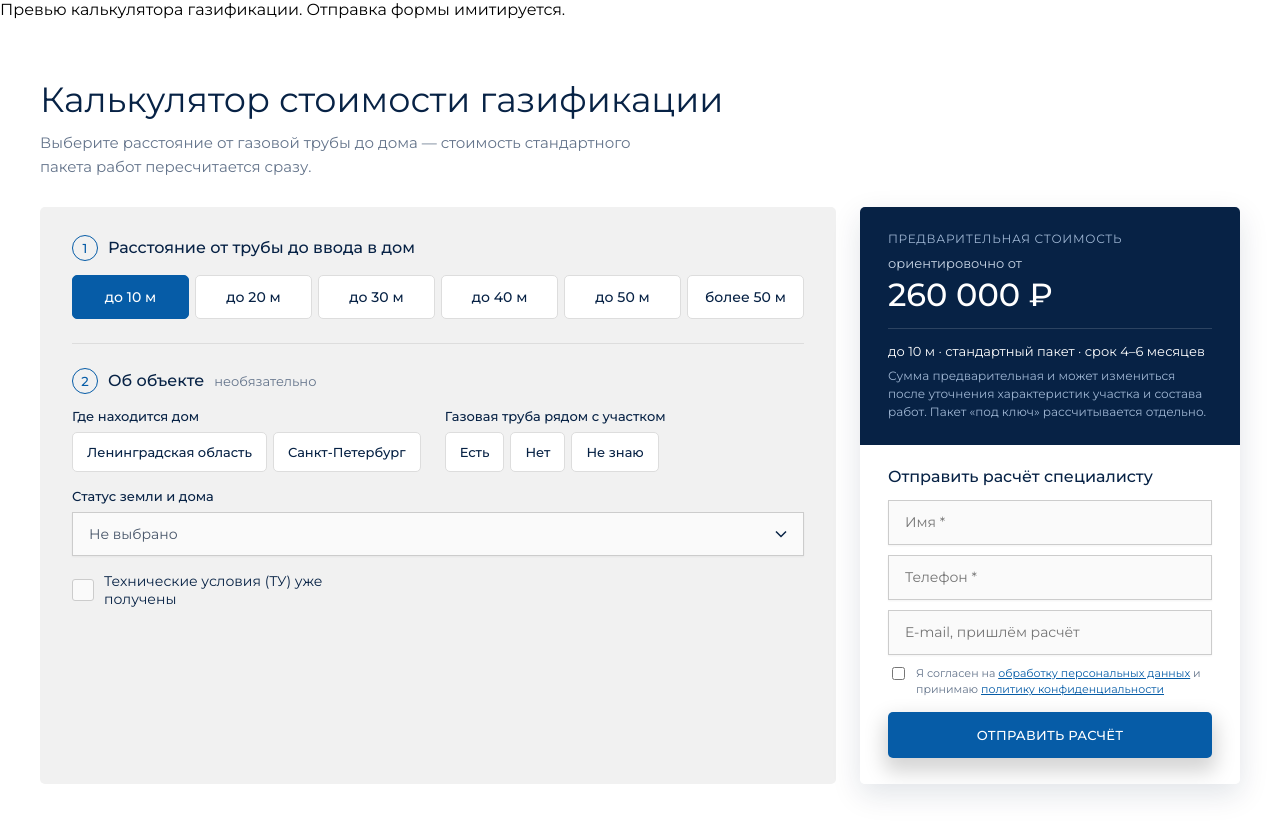
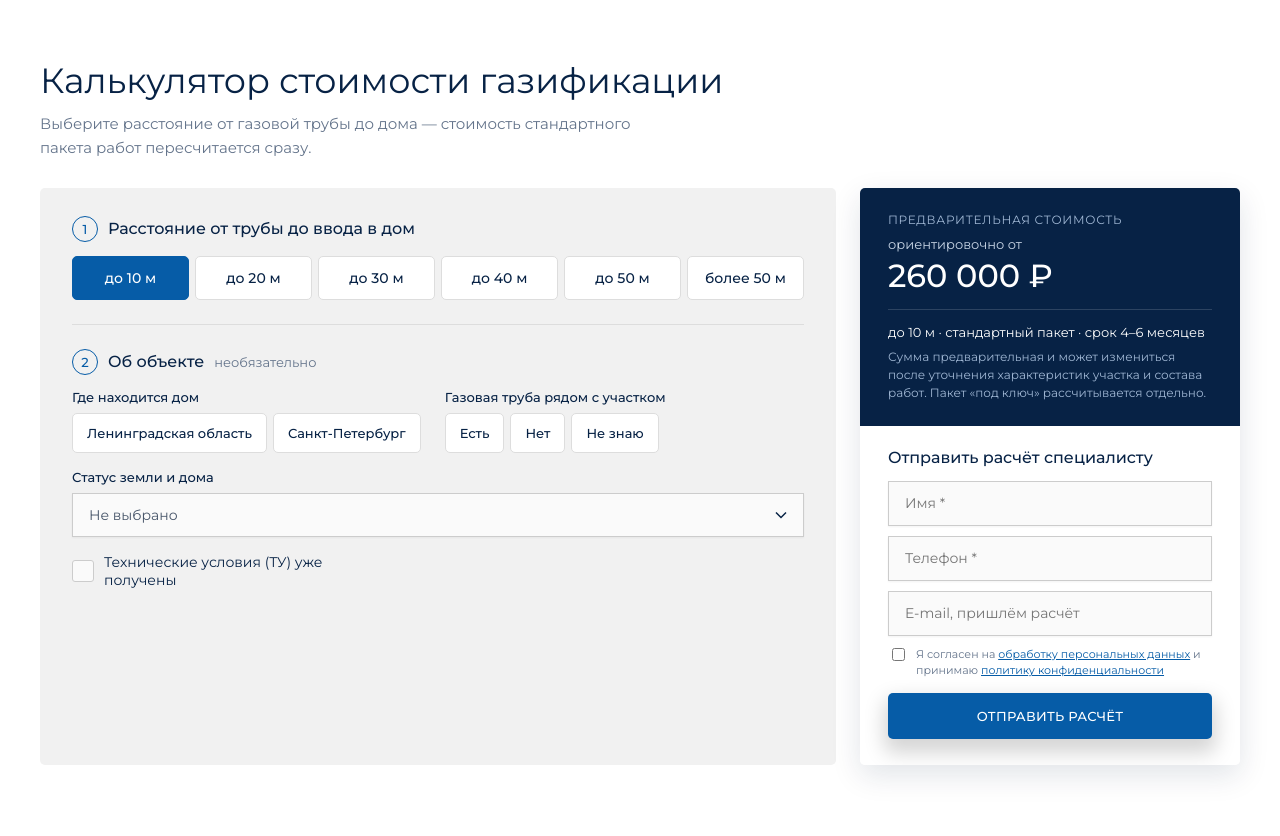
Before and after one commit to Ivanweb1/grantex-calc-preview, a plain HTML site: page index.html in a window 1280 px wide. Drawn offline with Linux system fonts and the light colour scheme.

Commit message:
Убрана служебная плашка превью
Co-Authored-By: Claude Opus 5.5 <noreply@anthropic.com>

```diff
--- a/index.html
+++ b/index.html
@@ -92,7 +92,6 @@
 		.gxc .gxc__select,.gxc .wpcf7 input[type=text],.gxc .wpcf7 input[type=tel],.gxc .wpcf7 input[type=email]{font-size:16px}
 	}
 	</style></head><body>
-<div class="note">Превью калькулятора газификации. Отправка формы имитируется.</div>
 <!--gxc:start-->
 	<section class="gxc" id="gxc-demo" data-ranges="[{&quot;id&quot;: &quot;10&quot;, &quot;label&quot;: &quot;до 10 м&quot;, &quot;price&quot;: 260000}, {&quot;id&quot;: &quot;20&quot;, &quot;label&quot;: &quot;до 20 м&quot;, &quot;price&quot;: 280000}, {&quot;id&quot;: &quot;30&quot;, &quot;label&quot;: &quot;до 30 м&quot;, &quot;price&quot;: 290000}, {&quot;id&quot;: &quot;40&quot;, &quot;label&quot;: &quot;до 40 м&quot;, &quot;price&quot;: 300000}, {&quot;id&quot;: &quot;50&quot;, &quot;label&quot;: &quot;до 50 м&quot;, &quot;price&quot;: 300000}, {&quot;id&quot;: &quot;50+&quot;, &quot;label&quot;: &quot;более 50 м&quot;, &quot;price&quot;: 0}]">
 		<h2 class="gxc__title">Калькулятор стоимости газификации</h2>
```
